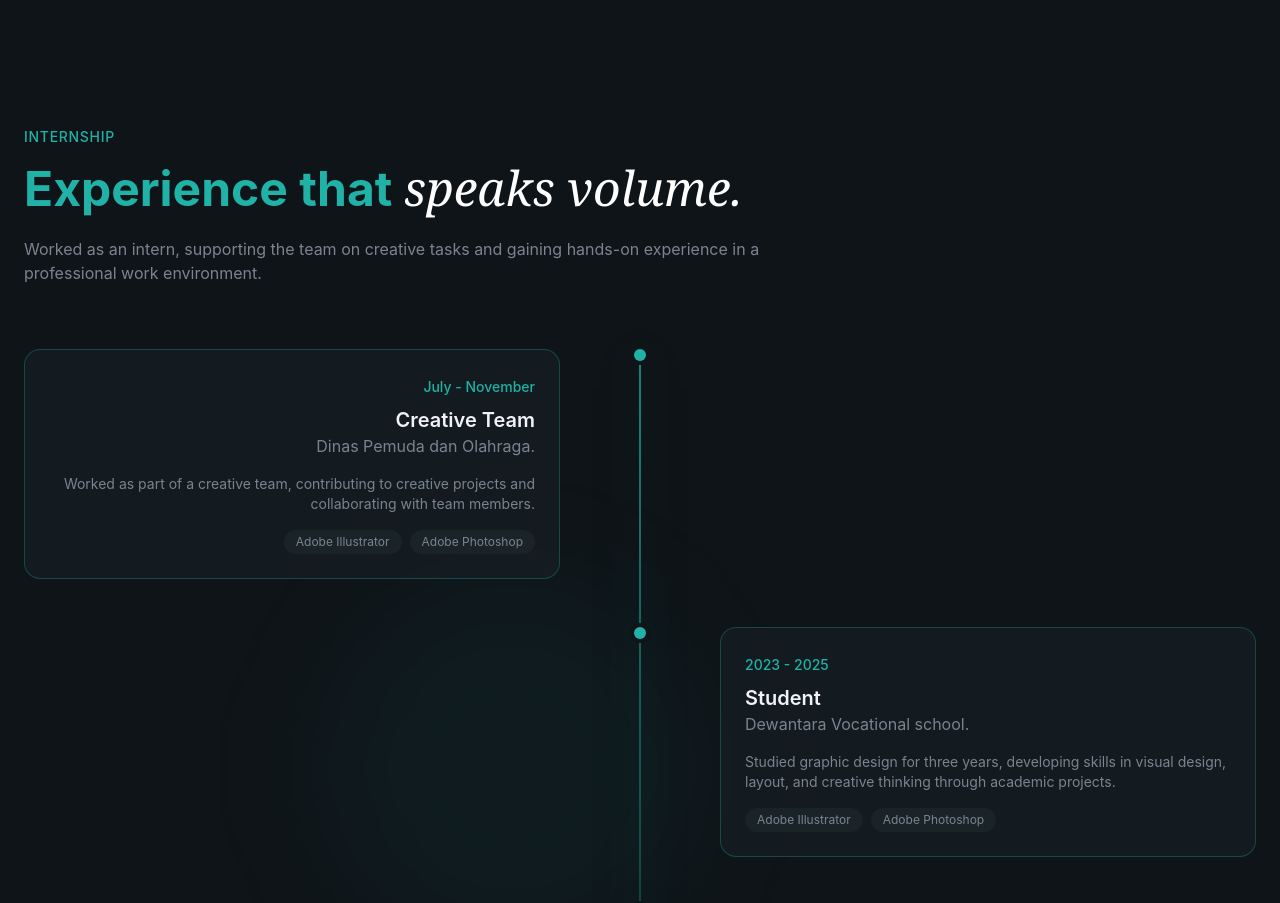
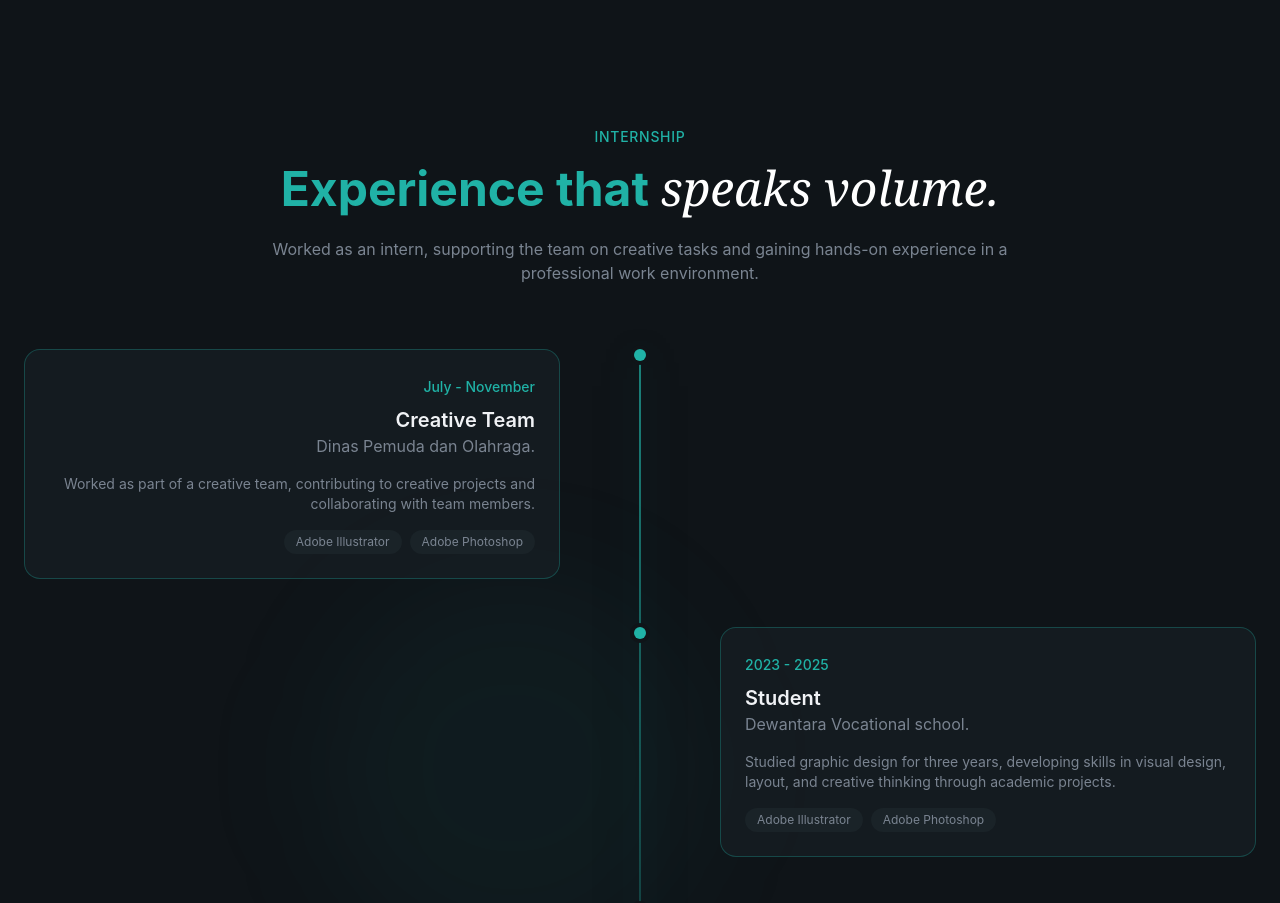
Before and after one commit to ahmadakbarfauzani/my.portfolio, a React (Vite) app: page / in a window 1280 px wide. Shown: the part 3740-4643 px from the top of the page. Built offline with nearby package versions, Linux system fonts and the light colour scheme.

Commit message:
update: center experience header

```diff
--- a/src/sections/Experience.jsx
+++ b/src/sections/Experience.jsx
@@ -50,7 +50,7 @@ export const Experience = () => {
 
                <div className="container mx-auto px-6 relative z-10">
                 {/* section header */}
-                <div className="max-w-3xl mb-16">
+                <div className="max-w-3xl mx-auto text-center mb-16">
                     <span
                         className="text-secondary-foreground text-sm
                         font-medium tracking-wider uppercase animate-fade-in"
```
